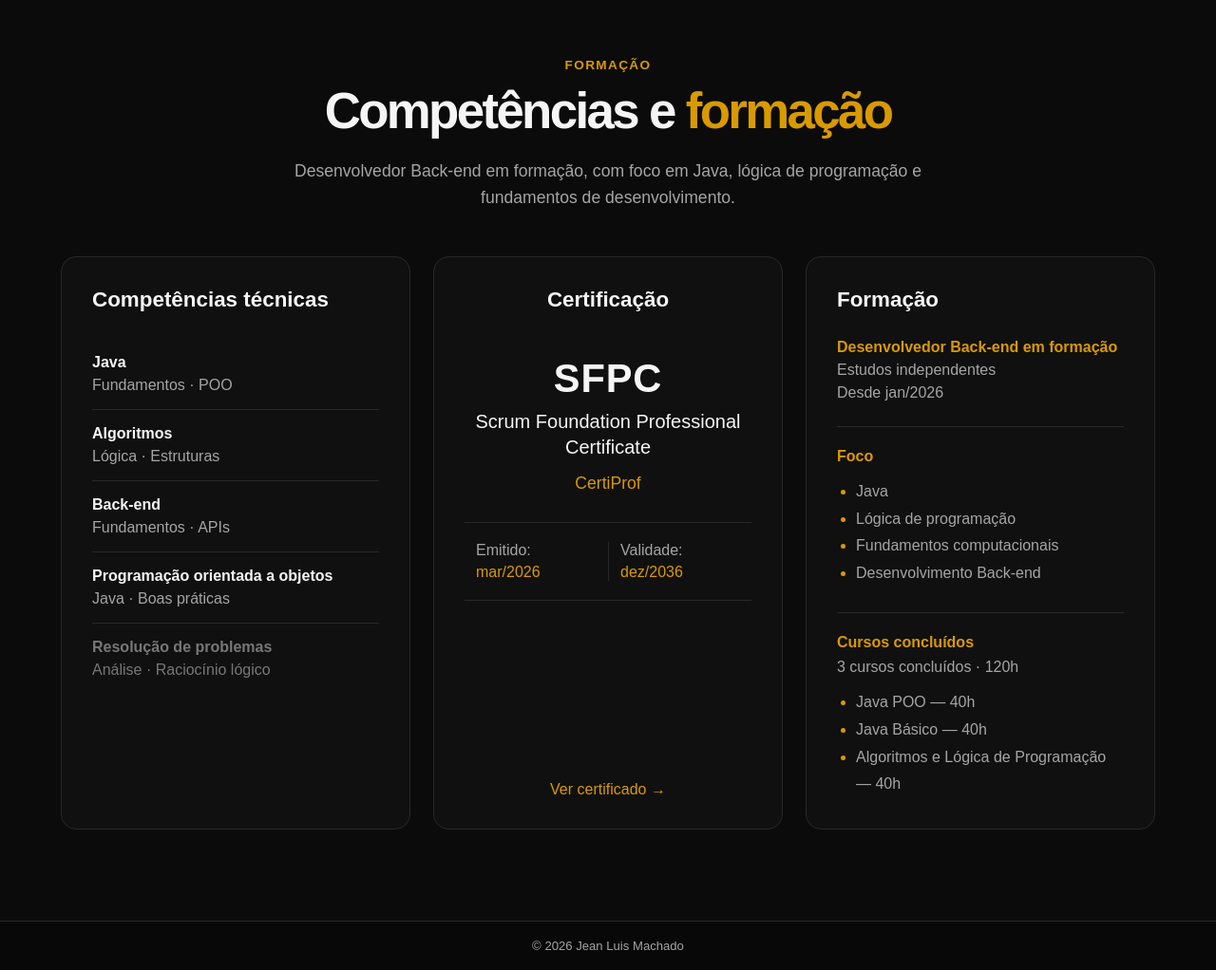
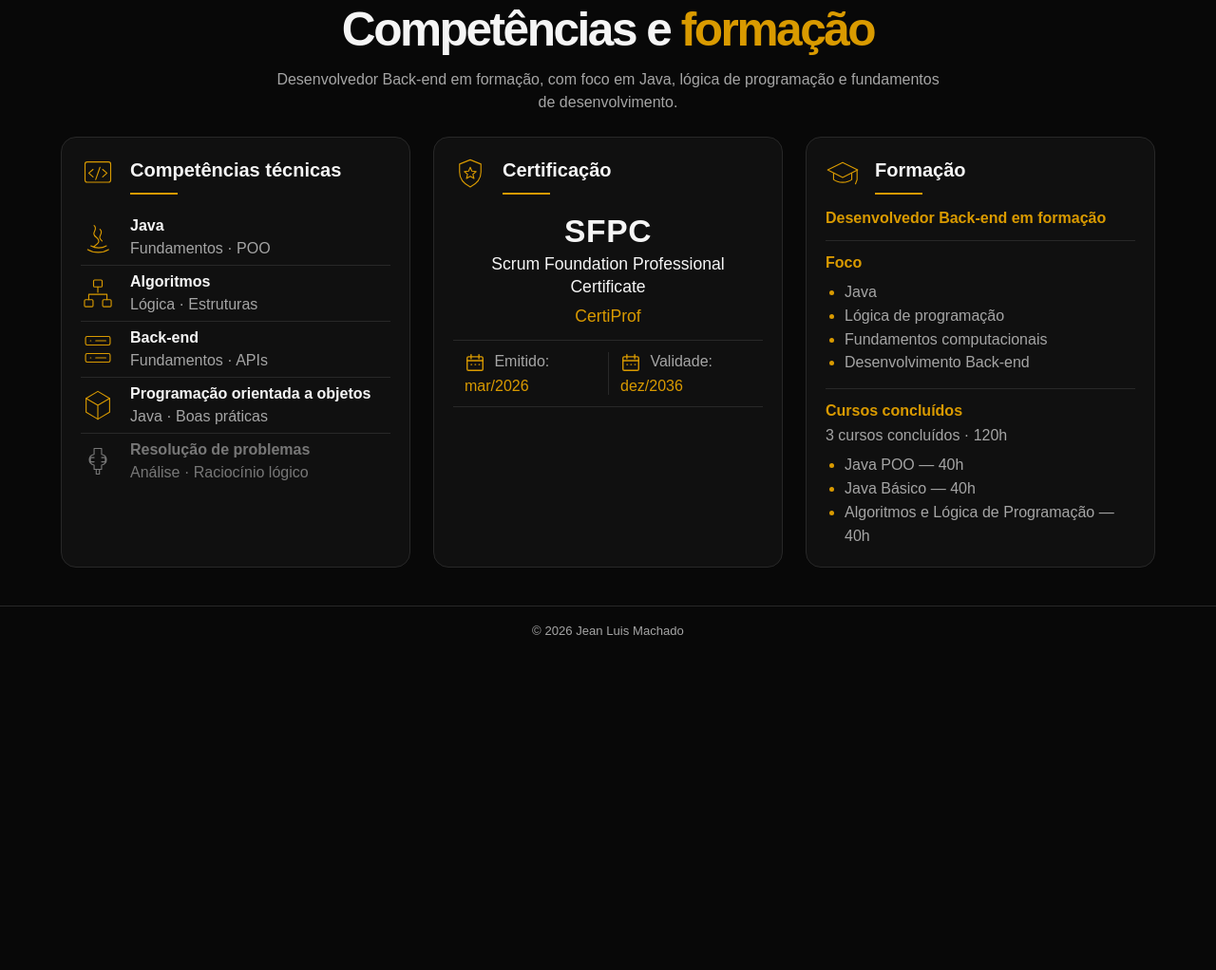
Before and after one commit to JeanLuis-DEV/Jean-Luis-Machado, a plain HTML site: page index.html in a window 1280 px wide. Shown: the part 1644-2666 px from the top of the page at 95% size. After the commit the page ends 2334 px from the top, so only its background shows below. Drawn offline with Linux system fonts and the light colour scheme.

Commit message:
Adiciona a seção de competências e formação

```diff
--- a/css/style.css
+++ b/css/style.css
@@ -281,22 +281,26 @@ a:focus-visible {
 
 /* Competências */
 .skills-section {
-    border-top: 1px solid var(--border);
-    background: #0b0b0b;
+    padding: 40px 0;
+    background: transparent;
 }
 
 .section-heading {
     max-width: 850px;
-    margin: 0 auto 48px;
+    margin: 0 auto 24px;
     text-align: center;
+}
+
+.skills-section .page-title {
+    font-size: 3.1rem;
 }
 
 .section-description {
     max-width: 710px;
-    margin: 20px auto 0;
+    margin: 14px auto 0;
     color: var(--text-secondary);
-    font-size: 1.1rem;
-    line-height: 1.6;
+    font-size: 1rem;
+    line-height: 1.5;
 }
 
 .skills-grid {
@@ -307,7 +311,7 @@ a:focus-visible {
 }
 
 .info-card {
-    padding: 32px;
+    padding: 20px;
     border: 1px solid var(--border);
     border-radius: 16px;
     background: var(--surface);
@@ -315,12 +319,56 @@ a:focus-visible {
 
 .info-card h3 {
     margin: 0 0 28px;
-    font-size: 1.4rem;
+    font-size: 1.25rem;
+}
+
+.card-header {
+    display: flex;
+    align-items: flex-start;
+    gap: 16px;
+    margin-bottom: 16px;
+}
+
+.card-header h3 {
+    margin: 3px 0 0;
+}
+
+.card-icon {
+    width: 36px;
+    height: 36px;
+    flex-shrink: 0;
+    color: var(--gold);
+    stroke: currentColor;
+    stroke-linecap: round;
+    stroke-linejoin: round;
+    stroke-width: 2;
+}
+
+.card-title-line {
+    display: block;
+    width: 50px;
+    height: 2px;
+    margin-top: 12px;
+    background: var(--gold);
 }
 
 .skill-item {
-    padding: 16px 0;
+    display: flex;
+    align-items: center;
+    gap: 16px;
+    padding: 8px 0;
     border-bottom: 1px solid var(--border);
+}
+
+.skill-icon {
+    width: 36px;
+    height: 36px;
+    flex-shrink: 0;
+    color: var(--gold);
+    stroke: currentColor;
+    stroke-linecap: round;
+    stroke-linejoin: round;
+    stroke-width: 2;
 }
 
 .skill-item h4,
@@ -347,15 +395,23 @@ a:focus-visible {
     color: #777777;
 }
 
+.secondary-skill .skill-icon {
+    color: #777777;
+}
+
 .certificate-card {
     display: flex;
     flex-direction: column;
     text-align: center;
 }
 
+.certificate-card .card-header {
+    text-align: left;
+}
+
 .certificate-acronym {
-    margin: 18px 0 8px;
-    font-size: 2.6rem;
+    margin: 4px 0;
+    font-size: 2.1rem;
     font-weight: bold;
     letter-spacing: 0.02em;
 }
@@ -363,12 +419,12 @@ a:focus-visible {
 .certificate-name {
     max-width: 280px;
     margin: 0 auto;
-    font-size: 1.25rem;
+    font-size: 1.1rem;
     line-height: 1.35;
 }
 
 .certificate-company {
-    margin: 14px 0 30px;
+    margin: 8px 0 14px;
     color: var(--gold);
     font-size: 1.1rem;
 }
@@ -376,7 +432,7 @@ a:focus-visible {
 .certificate-details {
     display: grid;
     grid-template-columns: repeat(2, 1fr);
-    padding: 20px 0;
+    padding: 12px 0;
     border-top: 1px solid var(--border);
     border-bottom: 1px solid var(--border);
     color: var(--text-secondary);
@@ -388,6 +444,18 @@ a:focus-visible {
     padding: 0 12px;
 }
 
+.calendar-icon {
+    width: 22px;
+    height: 22px;
+    margin-right: 5px;
+    color: var(--gold);
+    vertical-align: middle;
+    stroke: currentColor;
+    stroke-linecap: round;
+    stroke-linejoin: round;
+    stroke-width: 2;
+}
+
 .certificate-details p + p {
     border-left: 1px solid var(--border);
 }
@@ -397,12 +465,6 @@ a:focus-visible {
     margin-top: 5px;
     color: var(--gold);
     font-weight: normal;
-}
-
-.certificate-link {
-    margin-top: auto;
-    padding-top: 28px;
-    color: var(--gold);
 }
 
 .education-card > h4,
@@ -417,16 +479,16 @@ a:focus-visible {
 }
 
 .education-block {
-    margin-top: 26px;
-    padding-top: 22px;
+    margin-top: 14px;
+    padding-top: 14px;
     border-top: 1px solid var(--border);
 }
 
 .education-block ul {
-    margin: 14px 0 0;
+    margin: 10px 0 0;
     padding-left: 20px;
     color: var(--text-secondary);
-    line-height: 1.8;
+    line-height: 1.55;
 }
 
 .education-block li::marker {
@@ -526,6 +588,10 @@ a:focus-visible {
         font-size: 2.7rem;
     }
 
+    .skills-section .page-title {
+        font-size: 2.7rem;
+    }
+
     .about-decoration {
         gap: 18px;
     }
@@ -584,4 +650,8 @@ a:focus-visible {
     .page-title {
         font-size: 2.2rem;
     }
+
+    .skills-section .page-title {
+        font-size: 2.2rem;
+    }
 }
--- a/index.html
+++ b/index.html
@@ -109,10 +109,9 @@
         </section>
 
         <!-- Competências e formação -->
-        <section class="skills-section">
+        <section class="skills-section" id="competencias">
             <div class="container">
                 <div class="section-heading">
-                    <p class="section-label">Formação</p>
                     <h2 class="page-title">Competências e <span>formação</span></h2>
                     <p class="section-description">
                         Desenvolvedor Back-end em formação, com foco em Java, lógica de
@@ -122,51 +121,94 @@
 
                 <div class="skills-grid">
                     <article class="info-card technical-skills">
-                        <h3>Competências técnicas</h3>
+                        <div class="card-header">
+                            <svg class="card-icon" viewBox="0 0 64 64" fill="none" aria-hidden="true">
+                                <rect x="8" y="10" width="48" height="38" rx="4"></rect>
+                                <path d="m23 24-8 7 8 7M41 24l8 7-8 7M36 20l-8 23"></path>
+                            </svg>
+                            <div>
+                                <h3>Competências técnicas</h3>
+                                <span class="card-title-line" aria-hidden="true"></span>
+                            </div>
+                        </div>
 
                         <div class="skill-item">
-                            <h4>Java</h4>
-                            <p>Fundamentos · POO</p>
+                            <svg class="skill-icon" viewBox="0 0 64 64" fill="none" aria-hidden="true">
+                                <path d="M25 10c9 8-8 13 4 22 10 8 2 13-4 17M36 17c9 8-8 13 4 22M19 48c8 5 21 5 29 0M13 55c11 7 28 7 39 0"></path>
+                            </svg>
+                            <div><h4>Java</h4><p>Fundamentos · POO</p></div>
                         </div>
                         <div class="skill-item">
-                            <h4>Algoritmos</h4>
-                            <p>Lógica · Estruturas</p>
+                            <svg class="skill-icon" viewBox="0 0 64 64" fill="none" aria-hidden="true">
+                                <rect x="24" y="7" width="16" height="13" rx="2"></rect>
+                                <rect x="7" y="44" width="16" height="13" rx="2"></rect>
+                                <rect x="41" y="44" width="16" height="13" rx="2"></rect>
+                                <path d="M32 20v10M15 44V34h34v10"></path>
+                            </svg>
+                            <div><h4>Algoritmos</h4><p>Lógica · Estruturas</p></div>
                         </div>
                         <div class="skill-item">
-                            <h4>Back-end</h4>
-                            <p>Fundamentos · APIs</p>
+                            <svg class="skill-icon" viewBox="0 0 64 64" fill="none" aria-hidden="true">
+                                <rect x="9" y="8" width="46" height="16" rx="3"></rect>
+                                <rect x="9" y="40" width="46" height="16" rx="3"></rect>
+                                <path d="M18 16h1M18 48h1M28 16h19M28 48h19"></path>
+                            </svg>
+                            <div><h4>Back-end</h4><p>Fundamentos · APIs</p></div>
                         </div>
                         <div class="skill-item">
-                            <h4>Programação orientada a objetos</h4>
-                            <p>Java · Boas práticas</p>
+                            <svg class="skill-icon" viewBox="0 0 64 64" fill="none" aria-hidden="true">
+                                <path d="m32 6 22 13v26L32 58 10 45V19L32 6Z"></path>
+                                <path d="m10 19 22 13 22-13M32 32v26"></path>
+                            </svg>
+                            <div><h4>Programação orientada a objetos</h4><p>Java · Boas práticas</p></div>
                         </div>
                         <div class="skill-item secondary-skill">
-                            <h4>Resolução de problemas</h4>
-                            <p>Análise · Raciocínio lógico</p>
+                            <svg class="skill-icon" viewBox="0 0 64 64" fill="none" aria-hidden="true">
+                                <path d="M25 8h14v11c5 1 9 5 9 10s-4 9-9 10v8H25v-8c-5-1-9-5-9-10s4-9 9-10V8ZM25 25h-7v8h7M39 25h7v8h-7M29 47v9h6v-9"></path>
+                            </svg>
+                            <div><h4>Resolução de problemas</h4><p>Análise · Raciocínio lógico</p></div>
                         </div>
                     </article>
 
                     <article class="info-card certificate-card">
-                        <h3>Certificação</h3>
+                        <div class="card-header">
+                            <svg class="card-icon" viewBox="0 0 64 64" fill="none" aria-hidden="true">
+                                <path d="m32 6 20 8v15c0 13-8 22-20 28C20 51 12 42 12 29V14l20-8Z"></path>
+                                <path d="m32 20 3 7 8 1-6 5 2 8-7-4-7 4 2-8-6-5 8-1 3-7Z"></path>
+                            </svg>
+                            <div>
+                                <h3>Certificação</h3>
+                                <span class="card-title-line" aria-hidden="true"></span>
+                            </div>
+                        </div>
                         <p class="certificate-acronym">SFPC</p>
                         <p class="certificate-name">Scrum Foundation Professional Certificate</p>
                         <p class="certificate-company">CertiProf</p>
 
                         <div class="certificate-details">
-                            <p>Emitido: <strong>mar/2026</strong></p>
-                            <p>Validade: <strong>dez/2036</strong></p>
+                            <p>
+                                <svg class="calendar-icon" viewBox="0 0 32 32" fill="none" aria-hidden="true"><rect x="4" y="7" width="24" height="21" rx="2"></rect><path d="M4 13h24M10 4v6M22 4v6M10 19h1M16 19h1M22 19h1"></path></svg>
+                                Emitido: <strong>mar/2026</strong>
+                            </p>
+                            <p>
+                                <svg class="calendar-icon" viewBox="0 0 32 32" fill="none" aria-hidden="true"><rect x="4" y="7" width="24" height="21" rx="2"></rect><path d="M4 13h24M10 4v6M22 4v6M10 19h1M16 19h1M22 19h1"></path></svg>
+                                Validade: <strong>dez/2036</strong>
+                            </p>
                         </div>
-
-                        <span class="certificate-link" aria-label="Certificado sem link disponível">
-                            Ver certificado →
-                        </span>
                     </article>
 
                     <article class="info-card education-card">
-                        <h3>Formação</h3>
+                        <div class="card-header">
+                            <svg class="card-icon" viewBox="0 0 64 64" fill="none" aria-hidden="true">
+                                <path d="m4 25 28-14 28 14-28 14L4 25Z"></path>
+                                <path d="M15 31v12c8 7 26 7 34 0V31M59 25v18M59 43l-3 8"></path>
+                            </svg>
+                            <div>
+                                <h3>Formação</h3>
+                                <span class="card-title-line" aria-hidden="true"></span>
+                            </div>
+                        </div>
                         <h4>Desenvolvedor Back-end em formação</h4>
-                        <p>Estudos independentes</p>
-                        <p>Desde jan/2026</p>
 
                         <div class="education-block">
                             <h4>Foco</h4>
```
